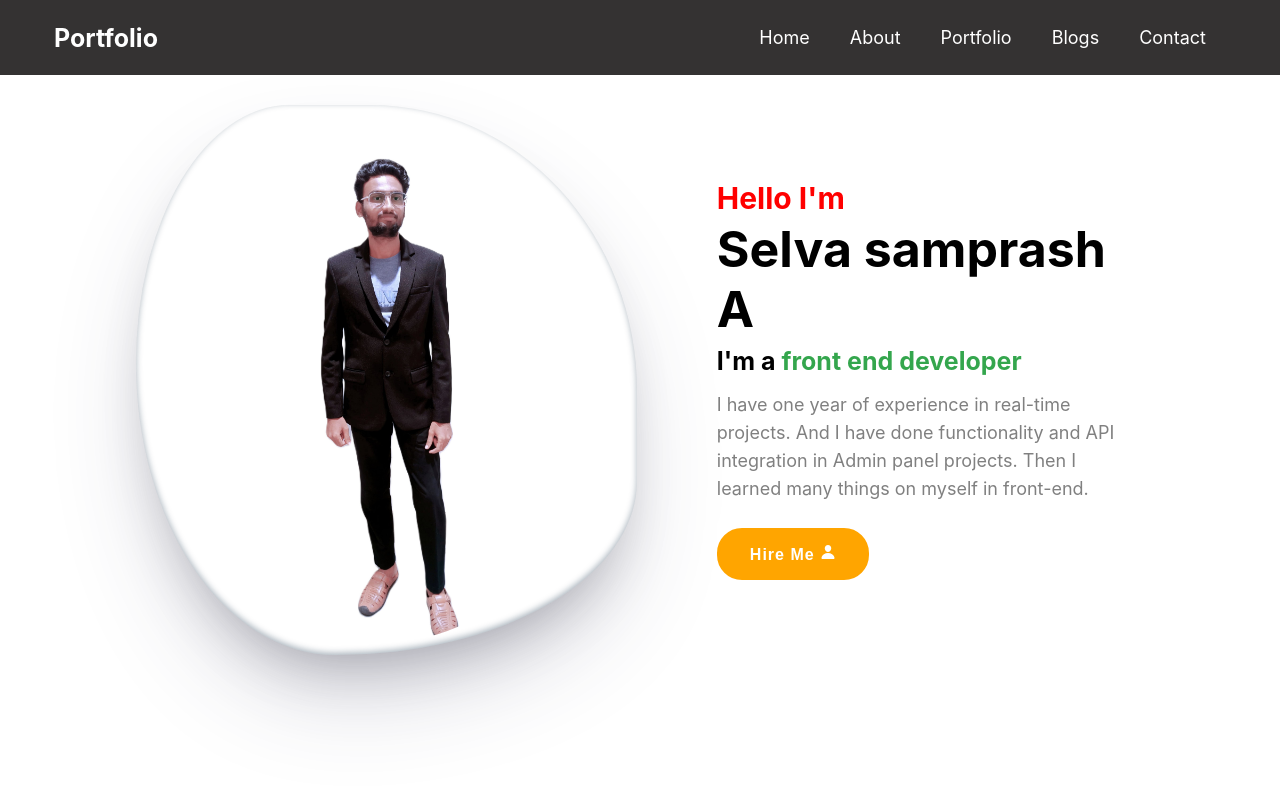
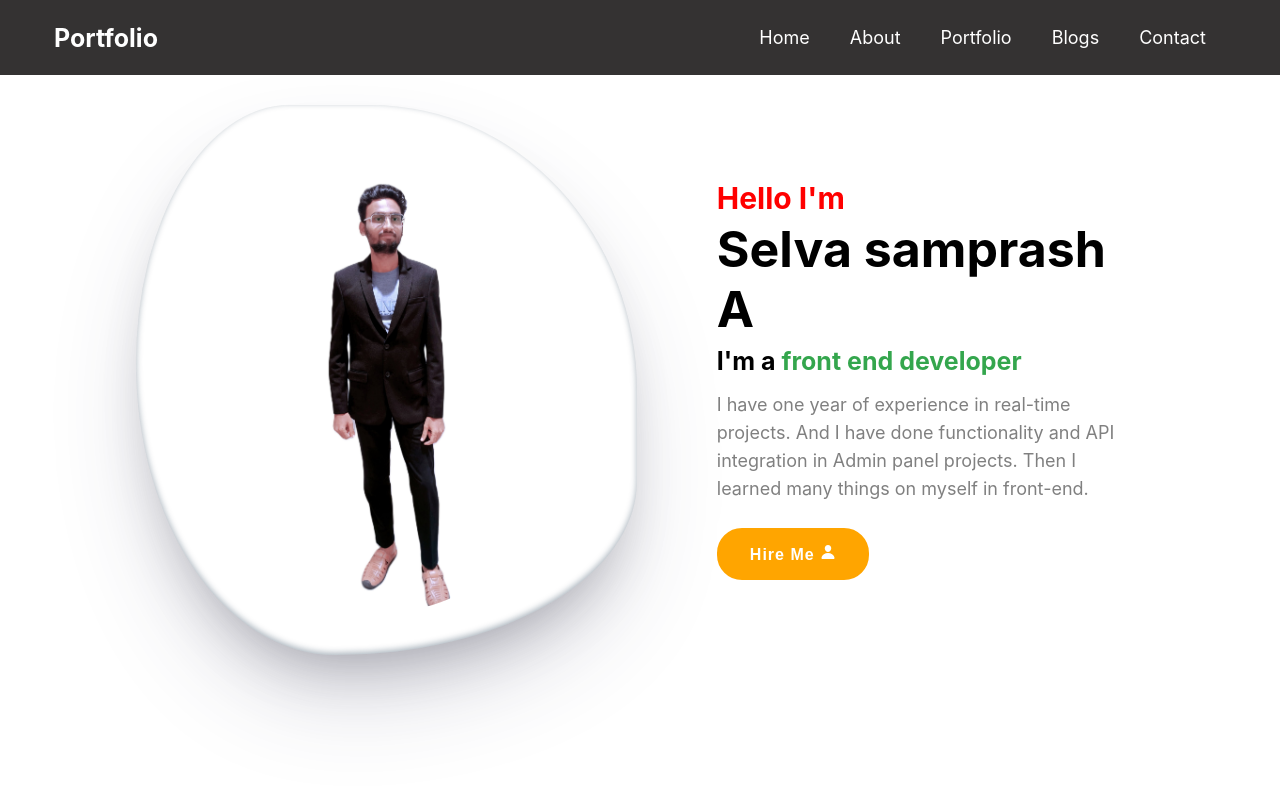
Before and after one commit to selva-arsl/portfolio_website, a React (Create React App) app: page / in a window 1280 px wide. Shown: the top 800 px of the page. Built offline with nearby package versions, Linux system fonts and the light colour scheme.

Commit message:
small changes

```diff
--- a/src/css/home.css
+++ b/src/css/home.css
@@ -52,8 +52,8 @@
 }
 
 .img-left img {
-    width:85%;
-    height:70%;
+    width:75%;
+    height:75%;
     object-fit: cover;
     border-radius:50%;
 
```
